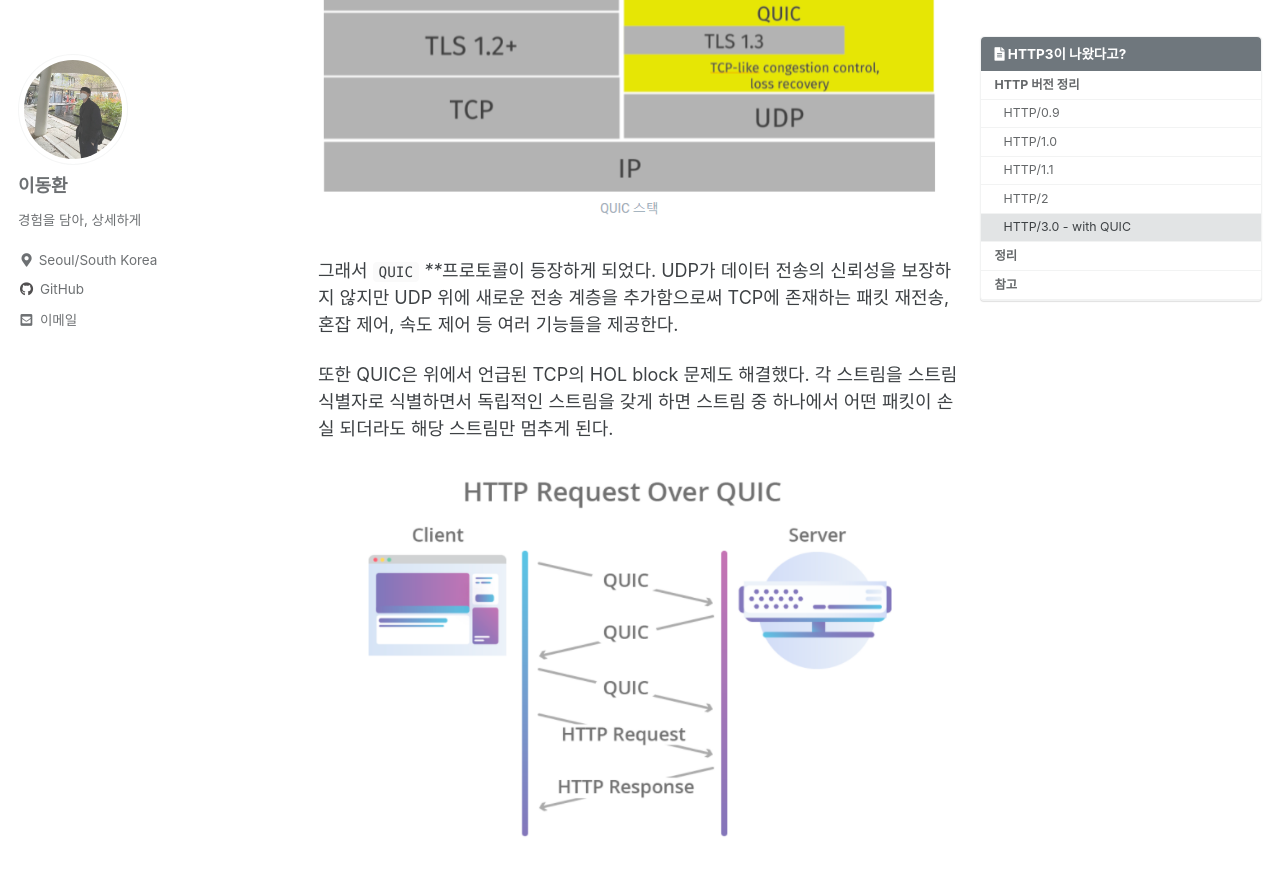
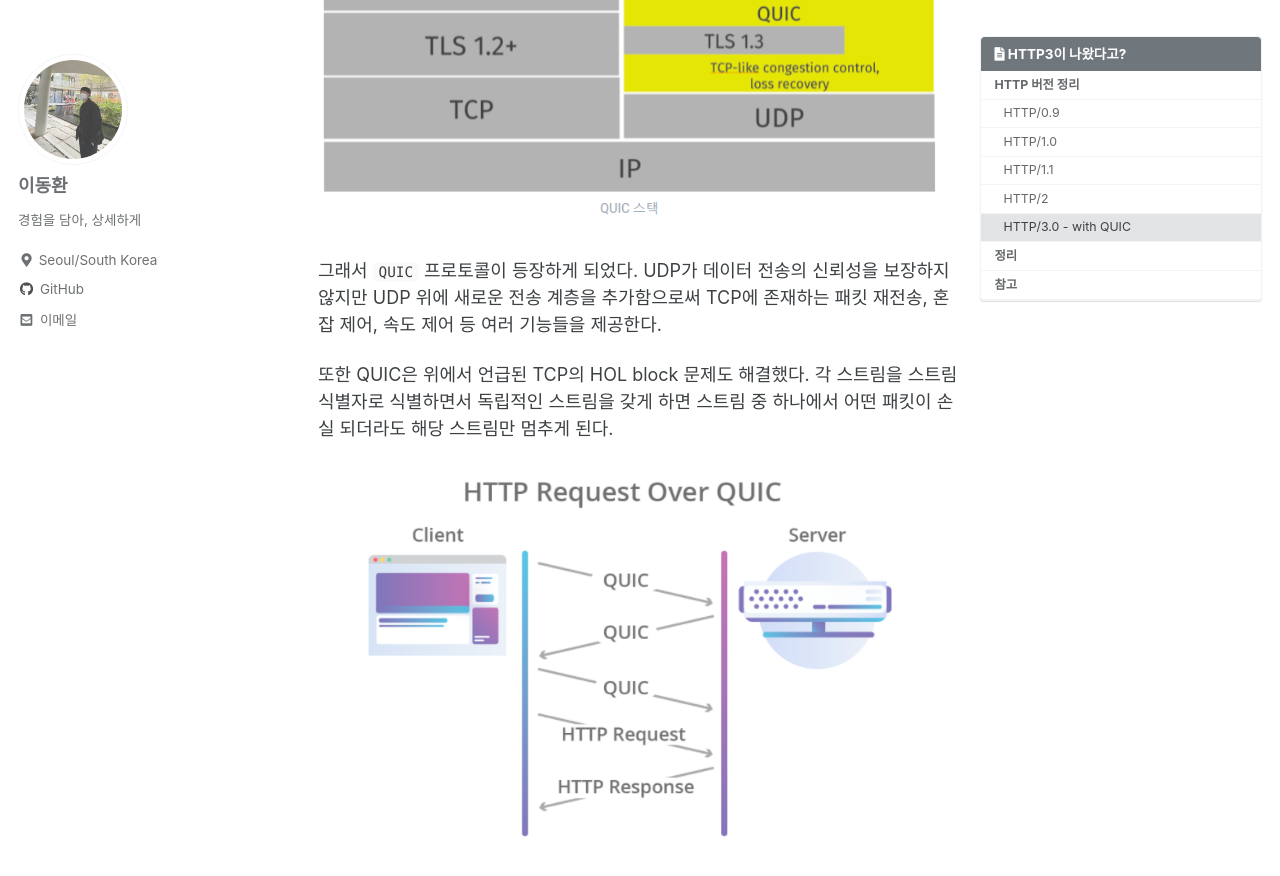
Before and after one commit to perenok/perenok.github.io, a Jekyll site: the page built from _posts/2022-01-12-HTTP3이 나왔다고?.md, in a window 1280 px wide and 900 px high, scrolled down 4323 px. Shown: the top 876 px of the window. Built offline with Jekyll 4.4.1, drawn with Linux system fonts in a browser that asks for light colours; cached includes are drawn as plain includes; comment, search, counter and statistics services are not loaded.

Commit message:
fix: 오타 수정

```diff
--- a/_posts/2022-01-12-HTTP3이 나왔다고?.md
+++ b/_posts/2022-01-12-HTTP3이 나왔다고?.md
@@ -116,7 +116,7 @@ Accept: */*
 
 ![Untitled](/assets/image/http3/http3_3.png)
 
-그래서 `QUIC` ****프로토콜이 등장하게 되었다. UDP가 데이터 전송의 신뢰성을 보장하지 않지만 UDP 위에 새로운 전송 계층을 추가함으로써 TCP에 존재하는 패킷 재전송, 혼잡 제어, 속도 제어 등 여러 기능들을 제공한다.
+그래서 `QUIC` 프로토콜이 등장하게 되었다. UDP가 데이터 전송의 신뢰성을 보장하지 않지만 UDP 위에 새로운 전송 계층을 추가함으로써 TCP에 존재하는 패킷 재전송, 혼잡 제어, 속도 제어 등 여러 기능들을 제공한다.
 
 또한 QUIC은 위에서 언급된 TCP의 HOL block 문제도 해결했다. 각 스트림을 스트림 식별자로 식별하면서 독립적인 스트림을 갖게 하면 스트림 중 하나에서 어떤 패킷이 손실 되더라도 해당 스트림만 멈추게 된다.
 
```
